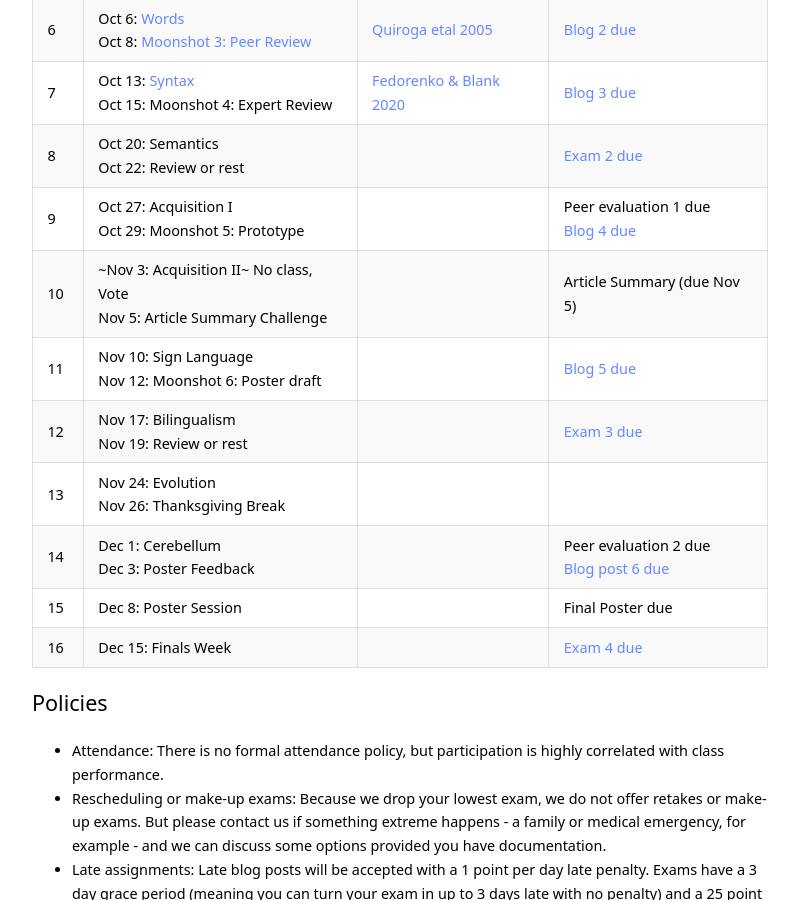
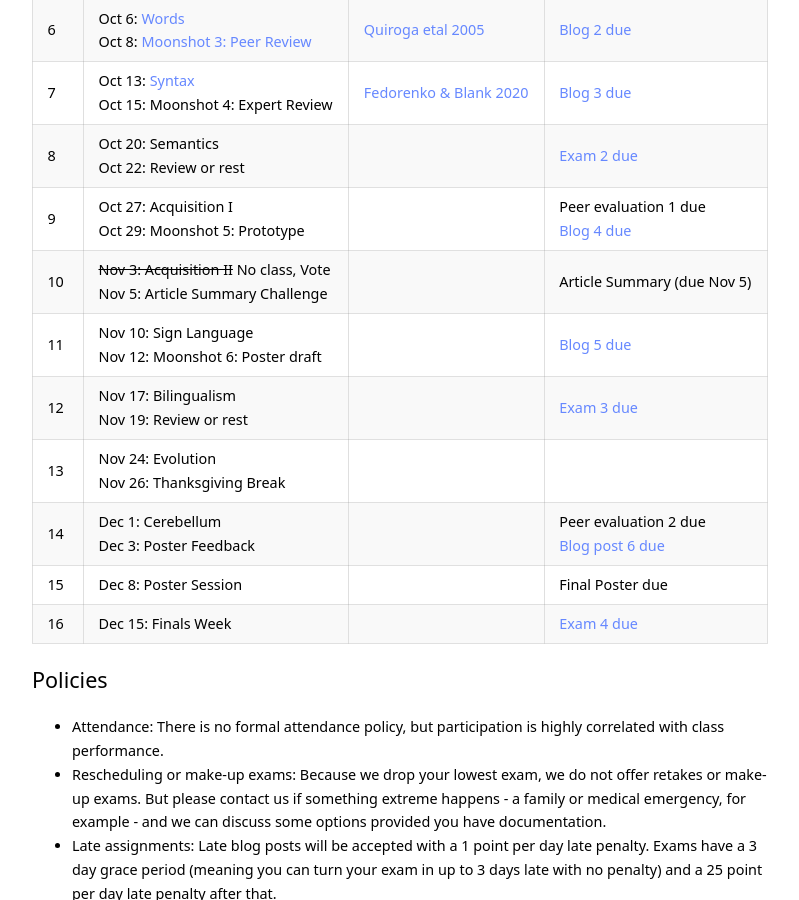
Before and after one commit to kschuler/ling104, a Jekyll site: the page built from index.md, in a window 1280 px wide and 900 px high, scrolled down 2724 px. Shown: the whole window, without its empty margins (240-1039 px from the left). Built offline with Jekyll 4.4.1, drawn with Linux system fonts in a browser that asks for light colours.

```diff
--- a/index.md
+++ b/index.md
@@ -73,7 +73,7 @@ Wk  | Lecture | Readings | Resources
 7 | Oct 13: [Syntax](https://public.3.basecamp.com/p/EA6ajvVEQCEYz8HAWtXy4Ety) <br> Oct 15: Moonshot 4: Expert Review | [Fedorenko & Blank 2020](https://app.perusall.com/courses/ling-104-001-2020c-intro-to-language-and-the-brain/fedorenko-and-blank-2020-broca-s-area-is-not-a-natural-kind?assignmentId=j4vEwPR6Cnxs6gbnQ&part=1)| [Blog 3 due](https://canvas.upenn.edu/courses/1530046/assignments/8162723)
 8 | Oct 20: Semantics <br> Oct 22: **Review or rest**| | [Exam 2 due](https://canvas.upenn.edu/courses/1530046/assignments/8162038)
 9 | Oct 27: Acquisition I<br> Oct 29: Moonshot 5: Prototype | | Peer evaluation 1 due<br>[Blog 4 due](https://canvas.upenn.edu/courses/1530046/assignments/8162726)
-10 | ~Nov 3:  Acquisition II~ **No class, Vote** <br> Nov 5: Article Summary Challenge | | Article Summary (due Nov 5)
+10 | ~~Nov 3:  Acquisition II~~ **No class, Vote** <br> Nov 5: Article Summary Challenge | | Article Summary (due Nov 5)
 11 | Nov 10: Sign Language <br> Nov 12: Moonshot 6: Poster draft| | [Blog 5 due](https://canvas.upenn.edu/courses/1530046/assignments/8162742)
 12 | Nov 17: Bilingualism <br> Nov 19: **Review or rest** | | [Exam 3 due](https://canvas.upenn.edu/courses/1530046/assignments/8162040)
 13 | Nov 24: Evolution <br> Nov 26: **Thanksgiving Break** | |
```
